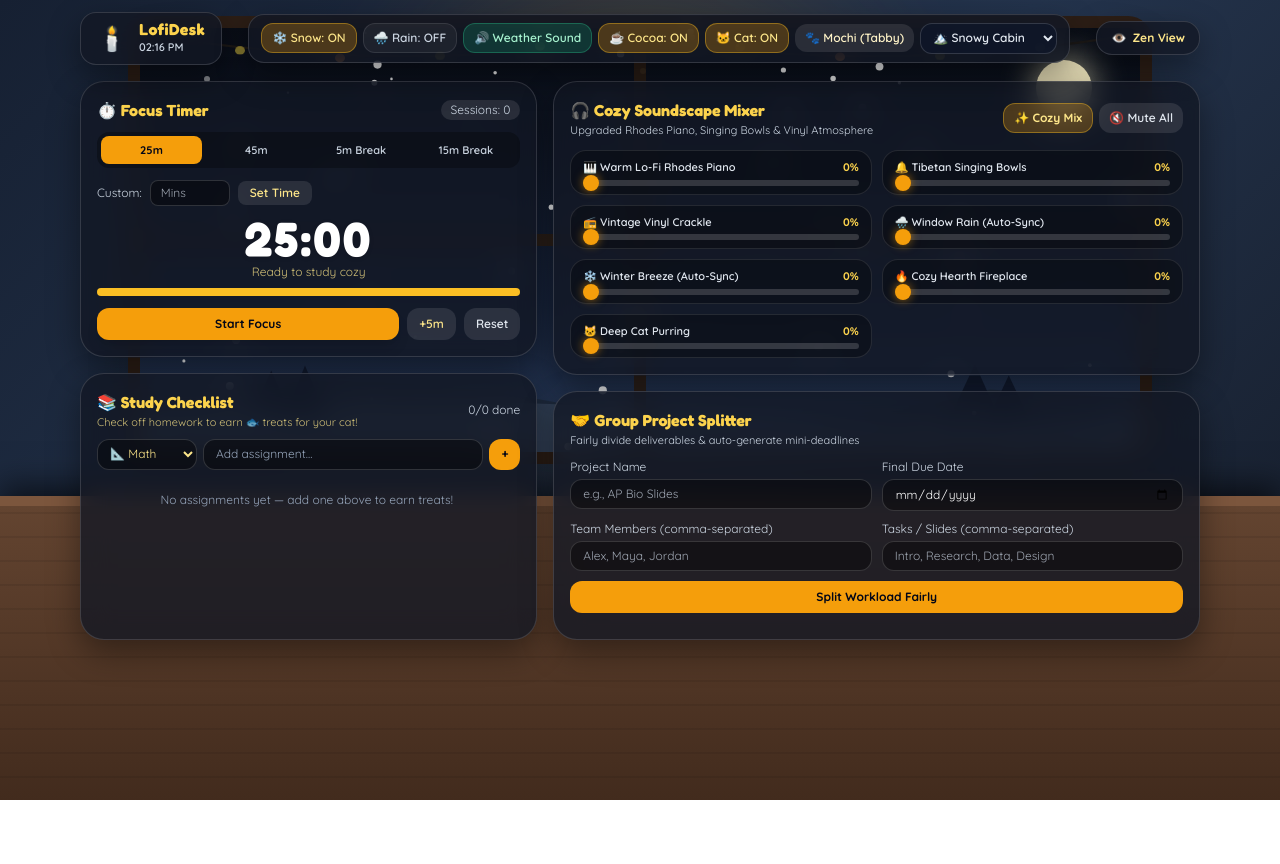
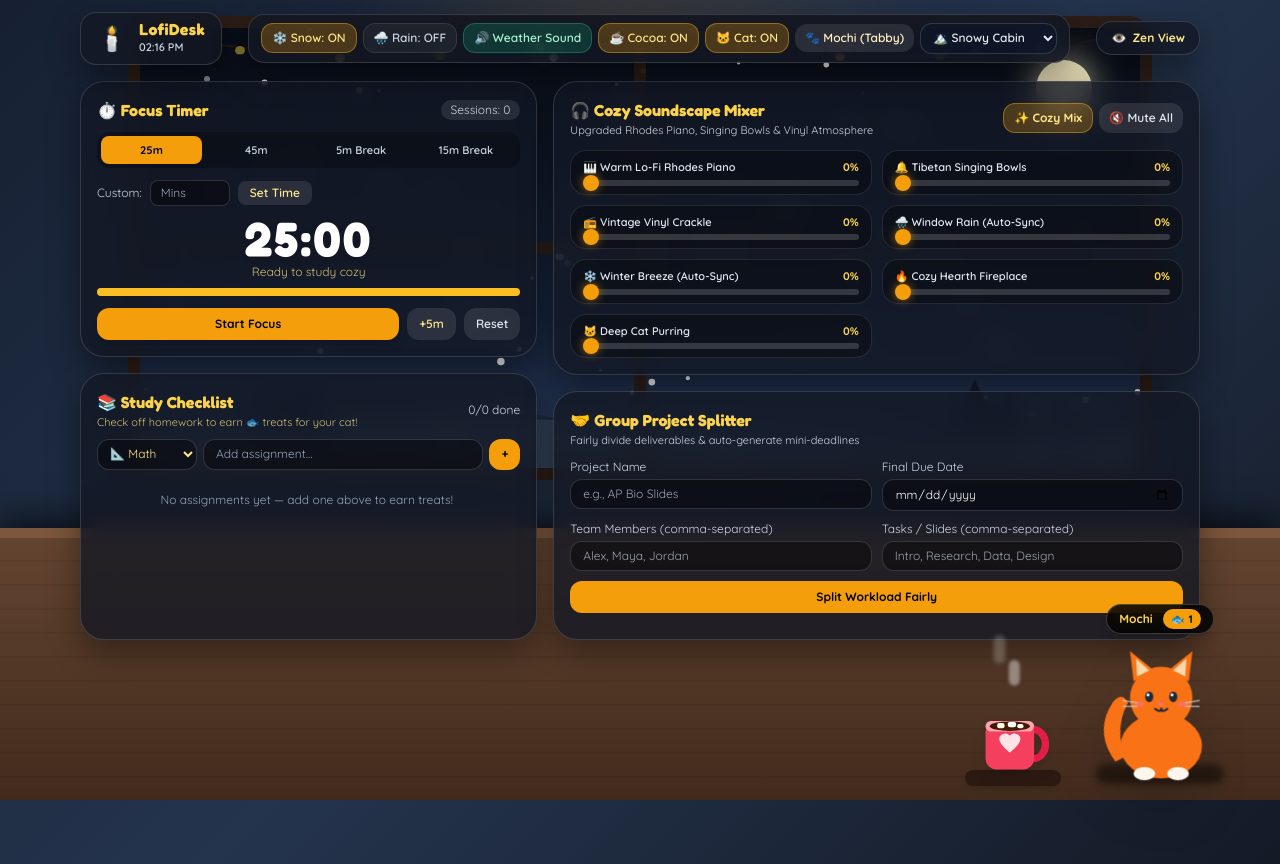
Before and after one commit to zevischulman1-ux/lofidesk, a plain HTML site: page index.html in a window 1280 px wide. Before the commit the page ends 800 px from the top, so only its background shows below. Drawn offline with nearby package versions, Linux system fonts and the light colour scheme.

Commit message:
Update index.html

```diff
--- a/index.html
+++ b/index.html
@@ -121,13 +121,14 @@
     ::-webkit-scrollbar-thumb { background: rgba(255,255,255,0.2); border-radius: 999px; }
   </style>
 </head>
-<body class="relative select-none pb-12">
+<body class="relative select-none pb-52">
 
   <!-- Full-Screen Cozy Room Background & Window Scene -->
   <div id="room-scene" class="fixed inset-0 pointer-events-none z-0 overflow-hidden">
     <div class="absolute top-1/4 left-1/2 -translate-x-1/2 -translate-y-1/2 w-[750px] h-[520px] rounded-full blur-3xl opacity-30" style="background: radial-gradient(circle, #f59e0b 0%, transparent 70%);"></div>
 
-    <div class="absolute top-4 left-1/2 -translate-x-1/2 w-[94%] max-w-5xl h-[56vh] rounded-3xl border-[12px] border-[#2c1e16] shadow-2xl overflow-hidden" style="background: var(--window-sky);">
+    <!-- Cozy Window -->
+    <div class="absolute top-4 left-1/2 -translate-x-1/2 w-[94%] max-w-5xl h-[58vh] rounded-3xl border-[12px] border-[#2c1e16] shadow-2xl overflow-hidden" style="background: var(--window-sky);">
       <div class="absolute top-8 right-12 w-14 h-14 rounded-full bg-amber-100/90 shadow-[0_0_35px_rgba(254,243,199,0.7)]"></div>
       <div class="absolute top-12 left-16 w-1.5 h-1.5 bg-white rounded-full opacity-75 animate-pulse"></div>
       <div class="absolute top-24 left-1/3 w-1 h-1 bg-white rounded-full opacity-60"></div>
@@ -161,22 +162,23 @@
       </svg>
     </div>
 
-    <!-- Wooden Study Desk Surface -->
-    <div class="absolute bottom-0 inset-x-0 h-[38vh] border-t-[10px] border-[#7c563d] shadow-[0_-10px_30px_rgba(0,0,0,0.6)]" style="background: linear-gradient(180deg, var(--desk-top) 0%, var(--desk-color) 100%);">
+    <!-- Wooden Study Desk Background Surface -->
+    <div class="absolute bottom-0 inset-x-0 h-[34vh] border-t-[10px] border-[#7c563d] shadow-[0_-10px_30px_rgba(0,0,0,0.6)]" style="background: linear-gradient(180deg, var(--desk-top) 0%, var(--desk-color) 100%);">
       <div class="w-full h-full opacity-15" style="background-image: repeating-linear-gradient(0deg, transparent, transparent 22px, #000 23px, transparent 24px);"></div>
+    </div>
+  </div>
 
-      <div class="relative max-w-5xl mx-auto h-full pointer-events-auto">
-        <div class="absolute top-3 right-6 sm:right-16 flex items-end gap-5 sm:gap-8">
-
+  <!-- Foreground Desk Companions (Always Visible on Top of the Desk!) -->
+  <div class="fixed bottom-3 right-4 sm:right-10 z-30 flex items-end gap-4 sm:gap-6 pointer-events-auto">
     <!-- Hot Cocoa Mug -->
-          <div id="hot-cocoa-prop" onclick="sipCocoa()" title="Click to sip warm hot chocolate!" class="relative cursor-pointer group transition-transform hover:scale-105 mb-3">
+    <div id="hot-cocoa-prop" onclick="sipCocoa()" title="Click to sip warm hot chocolate!" class="relative cursor-pointer group transition-transform hover:scale-105 mb-2">
       <div class="absolute -bottom-1.5 left-1/2 -translate-x-1/2 w-24 h-4 rounded-full bg-[#2c1a12] shadow-md"></div>
       <div class="flex justify-center gap-2 mb-1 h-8">
         <div class="steam-puff w-2.5 h-6 rounded-full bg-white/45 blur-[2px]"></div>
         <div class="steam-puff w-3 h-7 rounded-full bg-white/55 blur-[2px]"></div>
         <div class="steam-puff w-2.5 h-6 rounded-full bg-white/45 blur-[2px]"></div>
       </div>
-            <svg width="90" height="80" viewBox="0 0 80 72" class="relative z-10 drop-shadow-lg">
+      <svg width="86" height="76" viewBox="0 0 80 72" class="relative z-10 drop-shadow-lg">
         <path d="M58,24 C75,24 75,52 58,52" fill="none" stroke="#e11d48" stroke-width="7" stroke-linecap="round"/>
         <rect x="14" y="16" width="46" height="46" rx="10" fill="#f43f5e"/>
         <rect x="14" y="16" width="46" height="10" rx="5" fill="#fda4af"/>
@@ -193,7 +195,7 @@
     <div id="cat-prop" class="relative flex flex-col items-center">
       <div id="cat-hearts" class="relative w-full h-0 z-20"></div>
 
-            <div class="mb-1 flex items-center gap-1.5 bg-black/75 backdrop-blur-md border border-white/15 px-3 py-1 rounded-full shadow-lg z-20">
+      <div class="mb-1 flex items-center gap-1.5 bg-black/80 backdrop-blur-md border border-white/20 px-3 py-1 rounded-full shadow-lg z-20">
         <span id="cat-name-tag" class="text-xs font-bold text-amber-300">Mochi</span>
         <button onclick="feedCatTreat()" id="feed-treat-btn" class="ml-1 px-2 py-0.5 rounded-full bg-amber-500 hover:bg-amber-400 text-slate-950 font-bold text-[11px] transition flex items-center gap-1 shadow" title="Complete assignments to earn treats!">
           🐟 <span id="treat-count">1</span>
@@ -201,9 +203,9 @@
       </div>
 
       <div onclick="petCat()" title="Click to pet!" class="cursor-pointer group transition-transform hover:scale-105">
-              <div class="absolute bottom-1 left-1/2 -translate-x-1/2 w-32 h-5 rounded-full bg-black/35 blur-[2px]"></div>
+        <div class="absolute bottom-1 left-1/2 -translate-x-1/2 w-32 h-5 rounded-full bg-black/45 blur-[3px]"></div>
 
-              <svg id="cat-svg" width="165" height="155" viewBox="0 0 130 125" class="relative z-10 drop-shadow-xl">
+        <svg id="cat-svg" width="160" height="150" viewBox="0 0 130 125" class="relative z-10 drop-shadow-2xl">
           <path class="cat-tail" d="M28,102 Q4,82 14,54 Q19,44 26,52 Q20,76 35,96" fill="#f97316" id="cat-tail-path"/>
           <ellipse cx="66" cy="90" rx="34" ry="27" fill="#f97316" id="cat-body"/>
           <ellipse cx="66" cy="93" rx="18" ry="18" fill="#ffffff" opacity="0" id="cat-belly"/>
@@ -230,10 +232,6 @@
           <ellipse cx="52" cy="113" rx="9" ry="5.5" fill="#fff7ed" id="cat-paw-l"/>
           <ellipse cx="80" cy="113" rx="9" ry="5.5" fill="#fff7ed" id="cat-paw-r"/>
         </svg>
-            </div>
-          </div>
-
-        </div>
       </div>
     </div>
   </div>
@@ -766,7 +764,6 @@
         osc.start();
         lfo.start();
       } else if (id === 'bowls') {
-        // Tibetan Singing Bowl Harmonic Frequencies (Root C4 & G4 resonances)
         const freqs = [261.63, 392.00, 523.25];
         const bowlGain = audioCtx.createGain();
         bowlGain.gain.value = 0.22;
@@ -780,8 +777,6 @@
           const osc = audioCtx.createOscillator();
           osc.type = 'sine';
           osc.frequency.value = f;
-
-          // Gentle pulsing swell imitating singing bowl rim strike
           const gainNode = audioCtx.createGain();
           gainNode.gain.value = 0.6;
           const lfo = audioCtx.createOscillator();
@@ -790,14 +785,12 @@
           lfoG.gain.value = 0.4;
           lfo.connect(lfoG);
           lfoG.connect(gainNode.gain);
-
           osc.connect(gainNode);
           gainNode.connect(bowlGain);
           osc.start();
           lfo.start();
         });
       } else if (id === 'rhodes') {
-        // Lush Warm Lo-Fi Rhodes Electric Piano Progression (Fmaj7 -> Am7 -> Dm7 -> G7)
         const progression = [
           [174.61, 220.00, 261.63, 329.63],
           [220.00, 261.63, 329.63, 392.00],
@@ -813,7 +806,6 @@
         padGain.connect(warmFilter);
         warmFilter.connect(masterGain);
 
-        // Dual oscillators per voice for rich chorus/electric piano warmth
         const voices = [];
         progression[0].forEach(freq => {
           const o1 = audioCtx.createOscillator();
```
Lines whose indentation alone changed are shown as unchanged.
